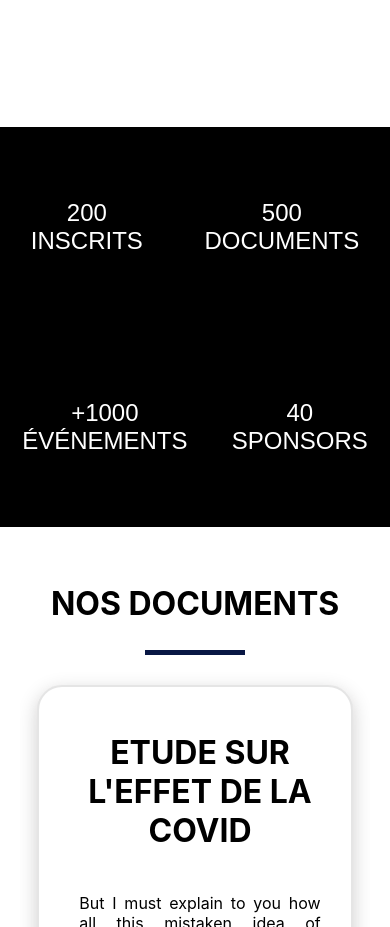
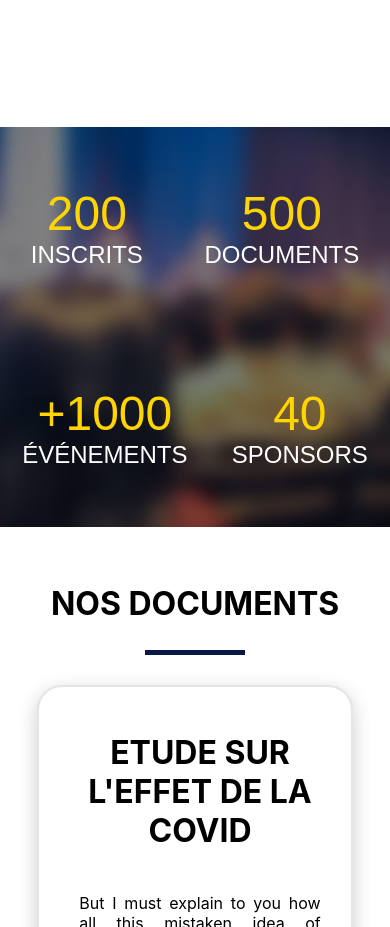
Before and after one commit to soficod/pme, a Next.js app: page / in a window 390 px wide. Shown: the part 3960-4887 px from the top of the page. Built offline with nearby package versions, Linux system fonts and the light colour scheme.

Commit message:
Number section fixed

```diff
--- a/pages/components/home_page/numbers/Numbers.tsx
+++ b/pages/components/home_page/numbers/Numbers.tsx
@@ -4,19 +4,20 @@ import { langContext } from '../../../services/langContext';
 import Counter from './Counter';
 const Numbers = () =>
 {
-    const {lang, changeLanguage} = useContext(langContext);
+    const {lang, changeLanguage}:any = useContext(langContext);
     return (
         <>
             <div className={styles.numContainer}>
+                <div className={styles.darkBg}>
                     <div className={styles.part1}>
                         <button>
-                        <Counter speed={1} maxCount={200} />
+                            <span className={styles.num}><Counter speed={1} maxCount={200} /></span>
                             <br />
                             {lang.Numbers.signed}
                         </button>
 
                         <button>
-                        <Counter speed={1} maxCount={500} />
+                            <span className={styles.num}><Counter speed={1} maxCount={500} /></span>
                             <br />
                             {lang.Numbers.docs}
                         </button>
@@ -24,16 +25,17 @@ const Numbers = () =>
 
                     <div className={styles.part1}>
                         <button>
-                        +<Counter speed={1} maxCount={1000} />
+                            <span className={styles.num}>+<Counter speed={1} maxCount={1000} /></span>
                             <br />
                             {lang.Numbers.events}
                         </button>
 
                         <button>
-                        <Counter speed={1} maxCount={40} />
+                            <span className={styles.num}><Counter speed={1} maxCount={40} /></span>
                             <br />
                             {lang.Numbers.sponsors}
                         </button>
+                    </div>
                 </div>
             </div>
         </>
--- a/styles/landing_page/Numbers.module.css
+++ b/styles/landing_page/Numbers.module.css
@@ -1,16 +1,29 @@
 .numContainer
 {
     width: 100%;
-    height: 200px;
-    background-color: black;
+    height: 250px;
+    background-image: url("/images/NumberSection.png");
     position: relative;
     z-index: 200;
+}
+
+.darkBg
+{
+    width: 100vw;
+    height: 100%;
+    background-color: rgba(0, 0, 0, 0.5);
     display: flex;
     justify-content: center;
     flex-wrap: wrap;
 }
 
-.numContainer > div
+.num
+{
+    color: #FFD500;
+    font-size: 2em;
+}
+
+.darkBg > div
 {
     height: 100%;
     width: 50%;
@@ -20,7 +33,7 @@
 
 .part1 > button,.part2 > button
 {
-    font-size: 2em;
+    font-size: 1.8em;
     background-color: rgba(0, 0, 0, 0);
     border: none;
     color: white;
@@ -35,7 +48,7 @@
         min-height: 400px;
     }
 
-    .numContainer > div
+    .darkBg > div
     {
         height: auto;
         margin-top: 30px;
@@ -43,7 +56,7 @@
         width: 100%;
     }
 
-    .numContainer > div > button
+    .darkBg > div > button
     {
         font-size: 1.5em;
     }
```
Lines whose indentation alone changed are shown as unchanged.
